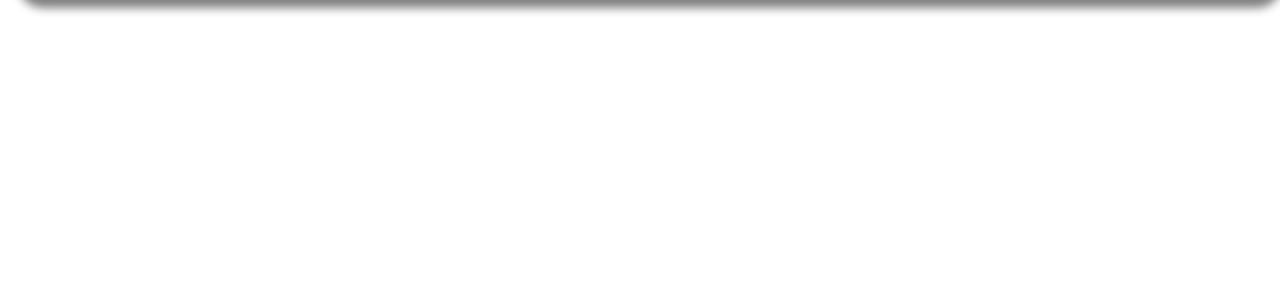
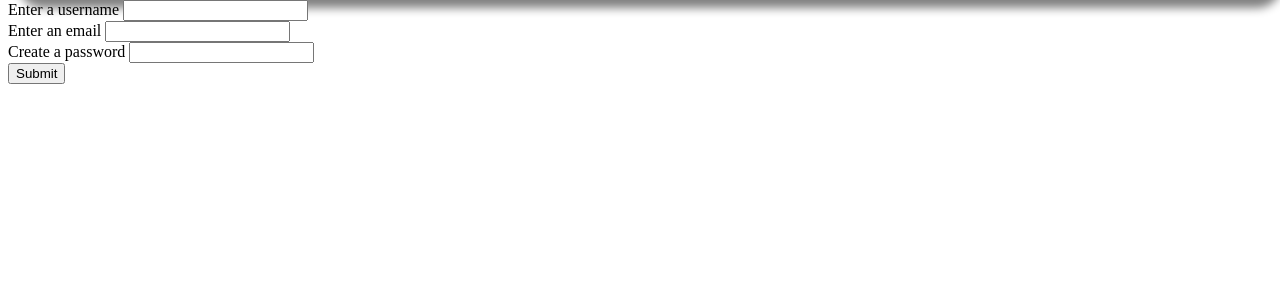
Before and after one commit to MekhiGlover/Personal-Project, a Flask app: page /page2 in a window 1280 px wide. Shown: the part 118-418 px from the top of the page. Run offline with Flask 3, Linux system fonts and the light colour scheme.

```diff
--- a/app.py
+++ b/app.py
@@ -1,14 +1,28 @@
-from flask import Flask, render_template
+from flask import Flask, render_template, request,redirect
+import math
+import random
+app = Flask(__name__)
 
-app = Flask(__name__)
+Users = []
 
 
 
-#displays index page
+class User:
+    def __init__(self,username,email,password):
+        self.username = username,
+        self.email = email,
+        self.password = password
+        self.user_id = math.ceil(random())
+
+
+
+
+
+# CREATING ROUTES BETWEEN ALL PAGES
+
 @app.get('/')
 def index():
     return render_template('index.html')
-
 
 @app.get('/page2')
 def second():
@@ -17,3 +31,19 @@ def second():
 @app.get('/page3')
 def third():
     return render_template('p3.html')
+
+
+# CREATING ROUTES TO LOG IN AND OUT
+
+
+
+@app.post('/signup/<string:username>/<string:email>/<string:password>')
+def create(username,email,password):
+    username = request.form.get('username')
+    email = request.form.get('email')
+    password = request.form.get('password')
+    newUser = User.__init__(username=username, email = email, password=password)
+    Users.append(newUser)
+    for person in Users:
+        print(person)
+    return redirect('/')
--- a/static/styles.css
+++ b/static/styles.css
@@ -44,3 +44,8 @@ body {
     font-size: 20px;
     text-align: center;
 }
+
+.profile-picture {
+    width: 90px;
+    height : 90px;
+}
--- a/templates/index.html
+++ b/templates/index.html
@@ -14,6 +14,7 @@
                 <a href="/page2" class="nav-elem">Page 2</a>
                 <a href="/page3" class="nav-elem">Page 3</a>
             </nav>
+            <img alt="profile" src="/static/images/defaultProfile.jpg" class="profile-picture">
         </div>
     </header>
     <main>
--- a/templates/other.html
+++ b/templates/other.html
@@ -19,9 +19,18 @@
     </header>
 
     <main>
-        <div>
-
-        </div>
+        <form action="/signup/<string:username>/string:email/string:password" method="POST">
+            <label for="username">Enter a username</label>
+            <input type="text" name="username">
+            <br>
+            <label for="email">Enter an email</label>
+            <input type="email" name="email">
+            <br>
+            <label for="username">Create a password</label>
+            <input type="password" name="password">
+            <br>
+            <button>Submit</button>
+        </form>
     </main>
 
 
```
Also changed, not shown: static/images/defaultProfile.jpg (added).
